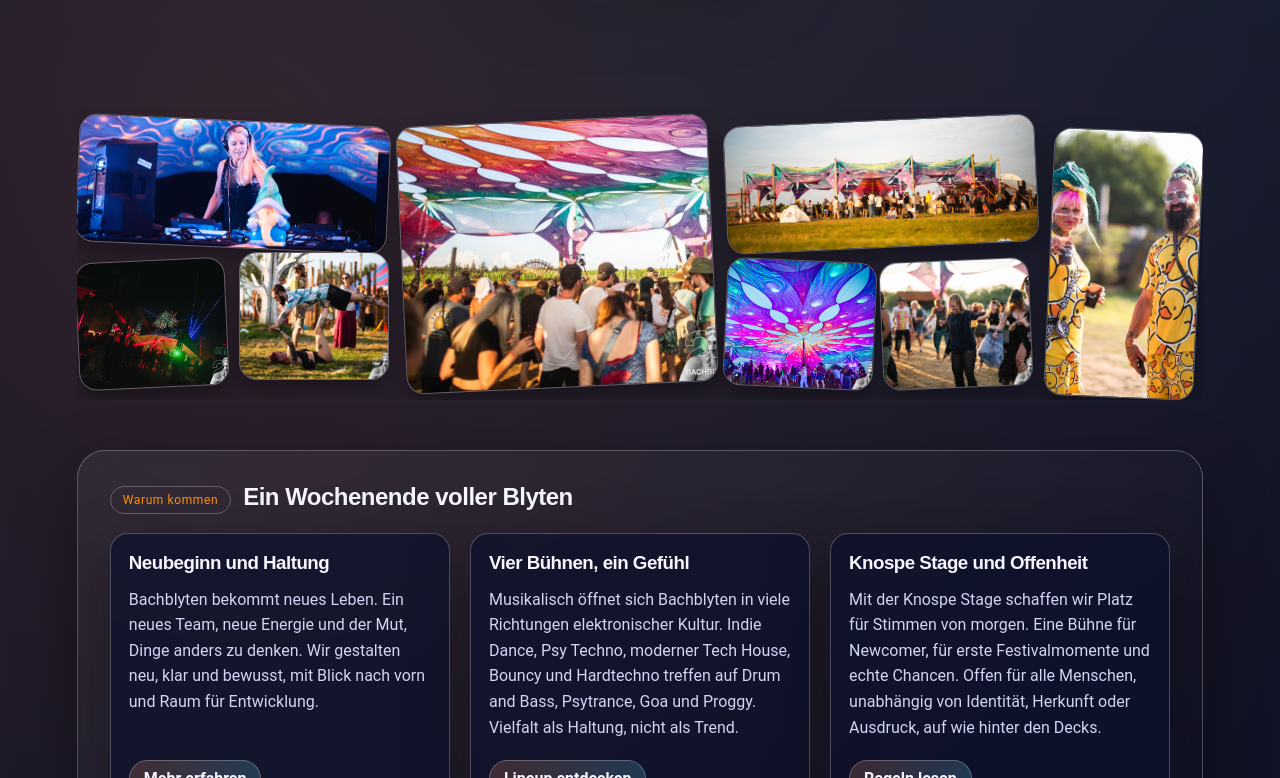
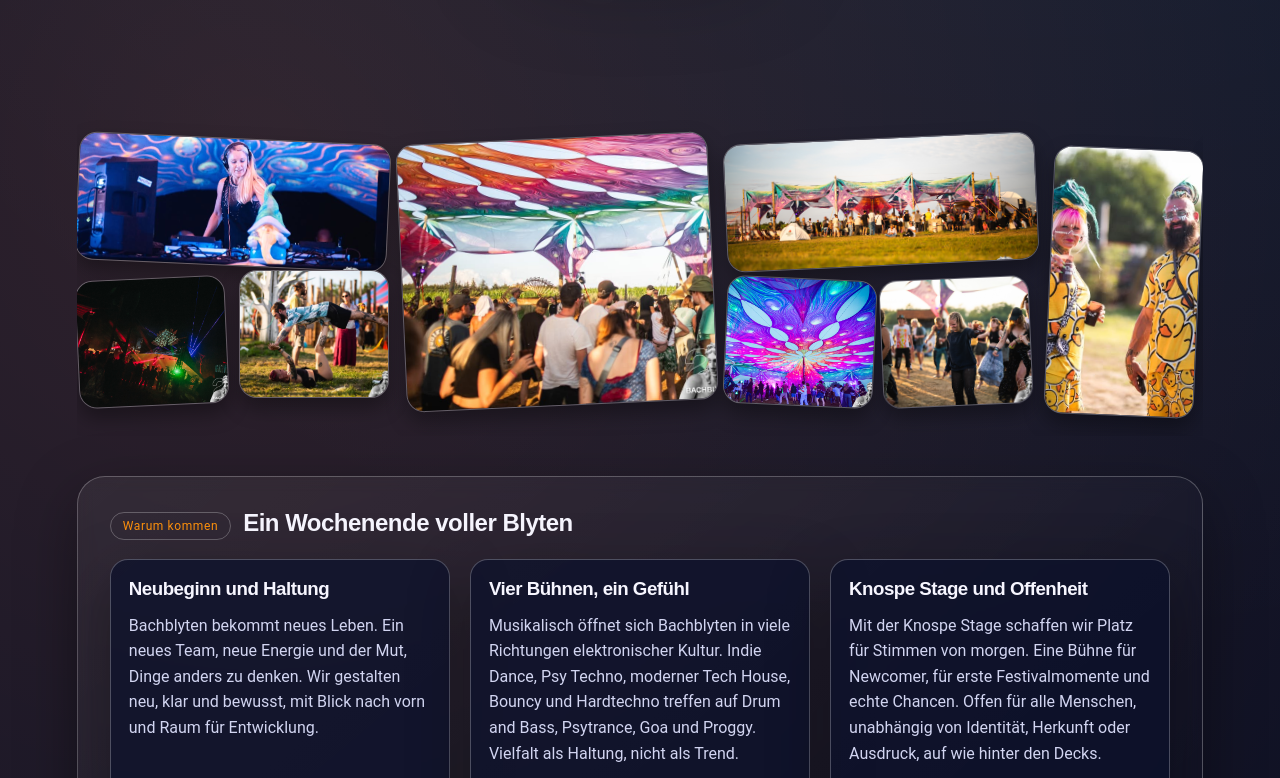
Before and after one commit to Leon-Bor/bachblyten, an Angular app: page / in a window 1280 px wide. Shown: the part 802-1580 px from the top of the page. Built offline with nearby package versions, Linux system fonts and the light colour scheme; a web font is replaced by a local one.

Commit message:
style(photo-collage): Adjusts spacing
Adjusts the spacing around the photo collage to improve the visual layout.

Reduces the bottom margin of the main container and increases the padding of the scrollable area.

```diff
--- a/src/app/components/photo-collage/photo-collage.component.scss
+++ b/src/app/components/photo-collage/photo-collage.component.scss
@@ -6,7 +6,7 @@
   margin: 28px auto;
   max-width: 1200px;
   // padding: 0 6vw;
-  margin-bottom: 50px;
+  margin-bottom: 40px;
 }
 
 .collage-heading {
@@ -30,8 +30,8 @@
   position: relative;
   overflow-x: auto;
   overflow-y: hidden;
-  padding-bottom: 12px;
-  padding-top: 12px;
+  padding-bottom: 30px;
+  padding-top: 30px;
   scrollbar-width: none;
 }
 
```
